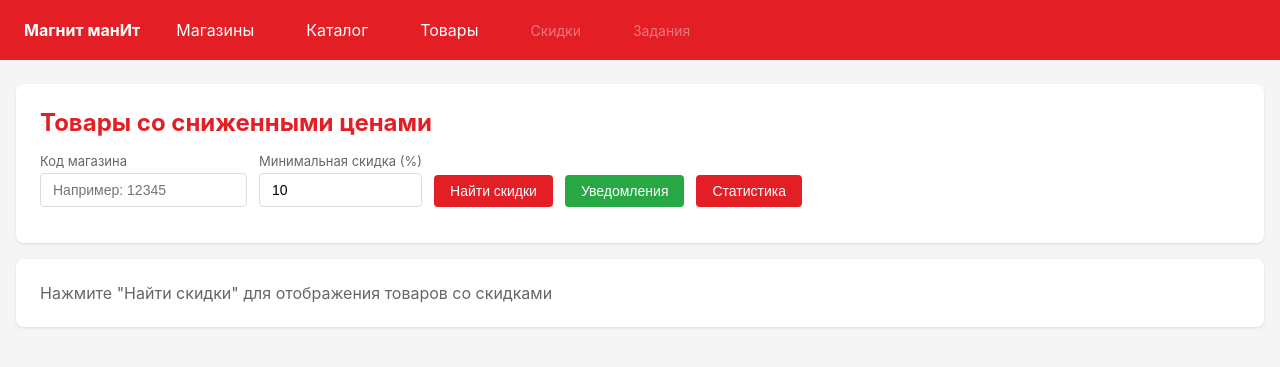
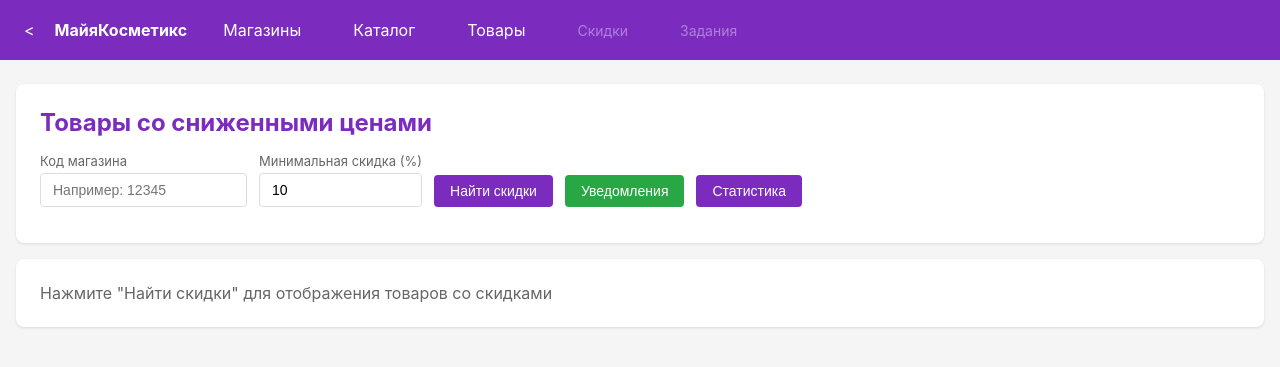
Before and after one commit to AnriHevel/m_cosmo, a FastAPI app: page /deals in a window 1280 px wide. Shown: the top 367 px of the page. Run offline with FastAPI, Linux system fonts and the light colour scheme; some libraries are stand-ins or nearby versions.

Commit message:
Изменить оформление на М.Косметик

```diff
--- a/src/server/main.py
+++ b/src/server/main.py
@@ -245,7 +245,7 @@
 
 # === FastAPI приложение ===
 app = FastAPI(
-    title="Магнит Goods",
+    title="М.Косметик",
     description="Веб-сервер для выбора магазинов и мониторинга цен",
     version="0.1.0",
     lifespan=lifespan,
--- a/src/server/templates/base.html
+++ b/src/server/templates/base.html
@@ -3,26 +3,26 @@
 <head>
     <meta charset="UTF-8">
     <meta name="viewport" content="width=device-width, initial-scale=1.0">
-    <title>{% block title %}Магинт манИт{% endblock %}</title>
+    <title>{% block title %}М.Косметик{% endblock %}</title>
     <script src="https://unpkg.com/htmx.org@1.9.12"></script>
     <style>
         * { margin: 0; padding: 0; box-sizing: border-box; }
-        body { font-family: -apple-system, BlinkMacSystemFont, 'Segoe UI', Roboto, sans-serif; background: #f5f5f5; color: #333; }
-        .navbar { background: #e31e25; color: white; padding: 12px 24px; display: flex; gap: 20px; align-items: center; }
+body { font-family: -apple-system, BlinkMacSystemFont, 'Segoe UI', Roboto, sans-serif; background: #f5f5f5; color: #333; }
+.navbar { background: #7B2CBF; color: white; padding: 12px 24px; display: flex; gap: 20px; align-items: center; }
         .navbar a { color: white; text-decoration: none; padding: 8px 16px; border-radius: 4px; }
         .navbar a:hover { background: rgba(255,255,255,0.2); }
         .navbar a.active { background: rgba(255,255,255,0.3); font-weight: bold; }
         .navbar .nav-disabled { color: rgba(255,255,255,0.4); padding: 8px 16px; cursor: not-allowed; font-size: 14px; }
          .container { width: 100%; margin: 24px auto; padding: 0 16px; }
         .card { background: white; border-radius: 8px; padding: 24px; margin-bottom: 16px; box-shadow: 0 1px 3px rgba(0,0,0,0.1); }
-        .card h2 { margin-bottom: 16px; color: #e31e25; }
+        .card h2 { margin-bottom: 16px; color: #7B2CBF; }
          table { width: 100%; border-collapse: collapse; table-layout: auto; }
          th, td { text-align: left; padding: 10px 12px; border-bottom: 1px solid #eee; word-wrap: break-word; overflow-wrap: break-word; }
          th { background: #fafafa; font-weight: 600; font-size: 14px; color: #666; }
         tr:hover { background: #f9f9f9; }
         .btn { display: inline-block; padding: 8px 16px; border: none; border-radius: 4px; cursor: pointer; font-size: 14px; text-decoration: none; }
-        .btn-primary { background: #e31e25; color: white; }
-        .btn-primary:hover { background: #c41a20; }
+.btn-primary { background: #7B2CBF; color: white; }
+.btn-primary:hover { background: #5A189A; }
         .btn-success { background: #28a745; color: white; }
         .btn-success:hover { background: #218838; }
         .btn-danger { background: #dc3545; color: white; }
@@ -34,7 +34,7 @@
         .badge-warning { background: #fff3cd; color: #856404; }
         .badge-info { background: #d1ecf1; color: #0c5460; }
         input, select { padding: 8px 12px; border: 1px solid #ddd; border-radius: 4px; font-size: 14px; }
-        input:focus, select:focus { outline: none; border-color: #e31e25; }
+        input:focus, select:focus { outline: none; border-color: #7B2CBF; }
         .form-row { display: flex; gap: 12px; margin-bottom: 12px; flex-wrap: wrap; align-items: end; }
         .form-group { display: flex; flex-direction: column; gap: 4px; }
         .form-group label { font-size: 13px; color: #666; }
@@ -54,7 +54,7 @@
         .product-card img { width: 100%; height: 180px; object-fit: cover; }
         .product-card-body { padding: 12px; }
         .price-old { text-decoration: line-through; color: #999; font-size: 14px; }
-        .price-current { font-size: 20px; font-weight: bold; color: #e31e25; }
+        .price-current { font-size: 20px; font-weight: bold; color: #7B2CBF; }
          .discount-badge { background: #e31e25; color: white; padding: 4px 8px; border-radius: 4px; font-size: 12px; font-weight: bold; }
 
          /* Адаптивность для мобильных устройств */
@@ -101,7 +101,7 @@
 </head>
 <body>
     <nav class="navbar">
-        <strong>Магнит манИт</strong>
+        <<strong>МайяКосметикс</strong>
         <a href="/" class="{{ 'active' if page == 'stores' else '' }}">Магазины</a>
         <a href="/catalog" class="{{ 'active' if page == 'catalog' else '' }}">Каталог</a>
         <a href="/products" class="{{ 'active' if page == 'products' else '' }}">Товары</a>
--- a/src/server/templates/catalog.html
+++ b/src/server/templates/catalog.html
@@ -1,6 +1,6 @@
 {% extends "base.html" %}
 
-{% block title %}Каталог - Магнит Goods{% endblock %}
+{% block title %}Каталог - М.Косметик{% endblock %}
 
 {% block content %}
 <style>
--- a/src/server/templates/deals.html
+++ b/src/server/templates/deals.html
@@ -1,6 +1,6 @@
 {% extends "base.html" %}
 
-{% block title %}Скидки - Магнит Goods{% endblock %}
+{% block title %}Скидки - М.Косметик{% endblock %}
 
 {% block content %}
 <div class="card">
--- a/src/server/templates/jobs.html
+++ b/src/server/templates/jobs.html
@@ -1,6 +1,6 @@
 {% extends "base.html" %}
 
-{% block title %}Задания - Магнит Goods{% endblock %}
+{% block title %}Задания - М.Косметик{% endblock %}
 
 {% block content %}
 <div class="card">
--- a/src/server/templates/products.html
+++ b/src/server/templates/products.html
@@ -1,6 +1,6 @@
 {% extends "base.html" %}
 
-{% block title %}Товары - Магнит Goods{% endblock %}
+{% block title %}Товары - М.Косметик{% endblock %}
 
 {% block content %}
 <!-- Панель выбора магазинов для сравнения (Фаза 1) -->
--- a/src/server/templates/stores.html
+++ b/src/server/templates/stores.html
@@ -1,5 +1,5 @@
 {% extends "base.html" %}
-{% block title %}Магинт манИт{% endblock %}
+{% block title %}Магазины - М.Косметик{% endblock %}
 
 {% block content %}
 <style>
```
Also changed, not shown: .opencode/opencode.json.
